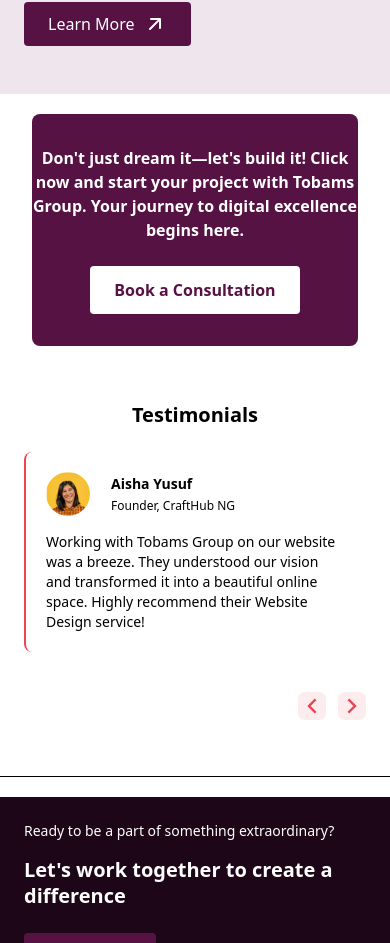
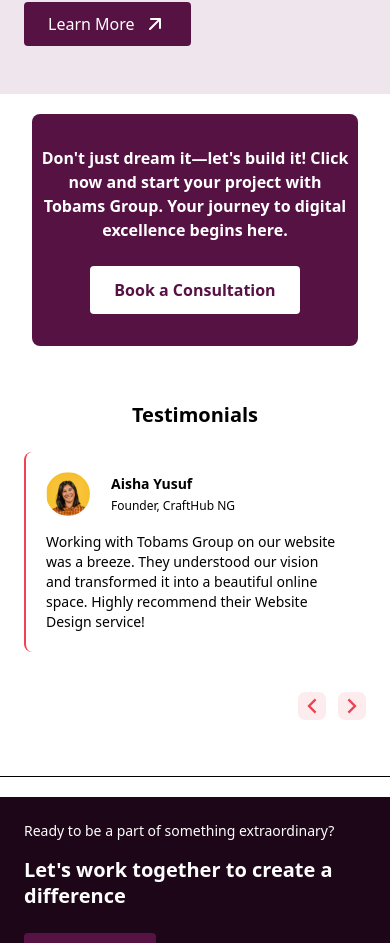
Before and after one commit to jexzyjames/tobams, a Next.js app: page / in a window 390 px wide. Shown: the part 6893-7836 px from the top of the page. Built offline with nearby package versions, Linux system fonts and the light colour scheme.

Commit message:
Add padding to hidden paragraph in CallToConsult
Updated the CallToConsult component to add padding to the hidden paragraph for better spacing.

```diff
--- a/app/components/CallToConsult.tsx
+++ b/app/components/CallToConsult.tsx
@@ -5,7 +5,7 @@
 
         <div className="bg-user items-center mx-8 lg:mx-auto flex flex-col gap-6  justify-center mt-5  md:px-16 py-8 rounded-[8px]">
             <p className="hidden lg:block text-center text-white font-semibold tracking-[3%] text-[20px]">Want to accelerate professional growth and development at your organisation?See how we can help.</p>
-            <p className=" lg:hidden text-center text-white font-semibold text-[16px] ">
+            <p className=" lg:hidden px-2 text-center text-white font-semibold text-[16px] ">
                 Don't just dream it—let's build it! Click now and start your project with Tobams Group. Your journey to digital excellence begins here.
             </p>
             <button className="px-6 py-3 cursor-pointer text-user font-semibold rounded-sm bg-white">
```
